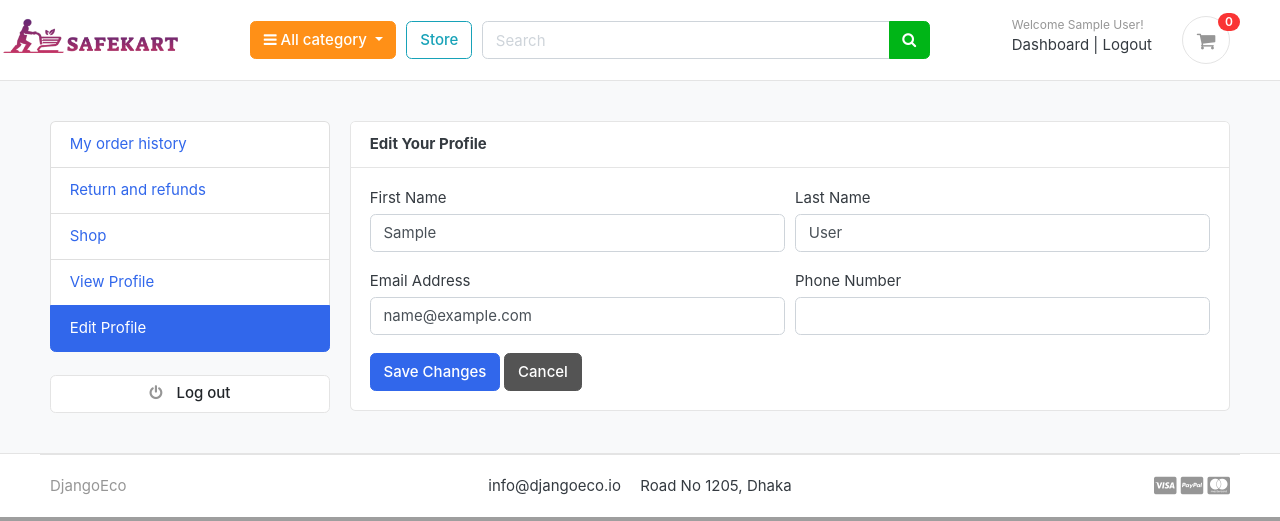
After one commit to jihadul4825/eco_project_1, a Django app: page /accounts/profile/edit/ in a window 1280 px wide. The commit adds this page. Shown: the top 521 px of the page. Run offline with Django 5.2, Linux system fonts and the light colour scheme; the visitor is signed in with stand-in values (Sample User, id 1); data comes from the database, SQL or seed files in the repository; data that the repository does not hold is empty; some libraries are stand-ins or nearby versions; some web fonts are replaced; grey boxes are pictures that could not be loaded.

Commit message:
Update profile view and add edit profile

```diff
--- a/accounts/templates/accounts/dashboard.html
+++ b/accounts/templates/accounts/dashboard.html
@@ -12,7 +12,9 @@
 			<!-- <a class="list-group-item" href="#"> Transactions </a> -->
 			<a class="list-group-item" href="#"> Return and refunds </a>
 			<a class="list-group-item" href="{% url 'store' %}">Shop</a>
-			<a href="#" class="list-group-item">View Profile</a>
+			<!-- Replace the single profile link with these two -->
+			<a class="list-group-item" href="{% url 'view_profile' %}">View Profile</a>
+			<a class="list-group-item" href="{% url 'edit_profile' %}">Edit Profile</a>
 		</ul>
 		<br>
 		<a class="btn btn-light btn-block" href="{% url 'logout' %}"> <i class="fa fa-power-off"></i> <span class="text">Log out</span> </a>
--- /dev/null
+++ b/accounts/templates/accounts/edit_profile.html
@@ -0,0 +1,79 @@
+{% extends "base.html" %}
+{% load static %}
+
+{% block content %}
+<section class="section-conten padding-y bg">
+<div class="container">
+	<div class="row">
+	<aside class="col-md-3">
+		<!--   SIDEBAR   -->
+		<ul class="list-group">
+			<a class="list-group-item" href="{% url 'dashboard' %}"> My order history </a>
+			<a class="list-group-item" href="#"> Return and refunds </a>
+			<a class="list-group-item" href="{% url 'store' %}">Shop</a>
+			<a class="list-group-item" href="{% url 'view_profile' %}">View Profile</a>
+			<a class="list-group-item active" href="{% url 'edit_profile' %}">Edit Profile</a>
+		</ul>
+		<br>
+		<a class="btn btn-light btn-block" href="{% url 'logout' %}"> <i class="fa fa-power-off"></i> <span class="text">Log out</span> </a>
+		<!--   SIDEBAR .//END   -->
+	</aside>
+	<main class="col-md-9">
+		<article class="card">
+			<header class="card-header">
+				<strong class="d-inline-block mr-3">Edit Your Profile</strong>
+			</header>
+			<div class="card-body">
+				<div class="row">
+					<div class="col-md-12">
+						<form action="{% url 'edit_profile' %}" method="POST">
+							{% csrf_token %}
+							{% if form.errors %}
+								<div class="alert alert-danger" role="alert">
+									Please correct the errors below.
+								</div>
+							{% endif %}
+							<div class="form-row">
+								<div class="form-group col-md-6">
+									<label>First Name</label>
+									{{ form.first_name }}
+									{% if form.first_name.errors %}
+										<small class="text-danger">{{ form.first_name.errors|striptags }}</small>
+									{% endif %}
+								</div>
+								<div class="form-group col-md-6">
+									<label>Last Name</label>
+									{{ form.last_name }}
+									{% if form.last_name.errors %}
+										<small class="text-danger">{{ form.last_name.errors|striptags }}</small>
+									{% endif %}
+								</div>
+							</div>
+							<div class="form-row">
+								<div class="form-group col-md-6">
+									<label>Email Address</label>
+									{{ form.email }}
+									{% if form.email.errors %}
+										<small class="text-danger">{{ form.email.errors|striptags }}</small>
+									{% endif %}
+								</div>
+								<div class="form-group col-md-6">
+									<label>Phone Number</label>
+									{{ form.phone_number }}
+									{% if form.phone_number.errors %}
+										<small class="text-danger">{{ form.phone_number.errors|striptags }}</small>
+									{% endif %}
+								</div>
+							</div>
+							<input type="submit" value="Save Changes" class="btn btn-primary">
+							<a href="{% url 'view_profile' %}" class="btn btn-secondary">Cancel</a>
+						</form>
+					</div>
+				</div>
+			</div>
+		</article>
+	</main>
+</div>
+</div>
+</section>
+{% endblock %}
--- a/accounts/urls.py
+++ b/accounts/urls.py
@@ -7,8 +7,11 @@ urlpatterns = [
     path('logout/', views.custom_logout, name='logout'),
     path('dashboard/', views.dashboard, name='dashboard'),
 
-   path('resetPassword/', views.resetPassword, name='resetPassword'),
+    path('resetPassword/', views.resetPassword, name='resetPassword'),
     path('activate/<uidb64>/<token>/', views.activate, name='activate'),
     path('forgotPassword/', views.forgotPassword, name='forgotPassword'),
     path('resetpassword_validate/<uid64>/<token>/', views.resetpassword_validate, name='resetpassword_validate'),
+
+    path('profile/', views.view_profile, name='view_profile'),
+    path('profile/edit/', views.edit_profile, name='edit_profile'),
 ]
--- a/accounts/views.py
+++ b/accounts/views.py
@@ -19,6 +19,9 @@ from django.core.mail import EmailMessage
 
 
 def register(request):
+    if request.user.is_authenticated:
+        return redirect('dashboard')
+
     if request.method == 'POST':
         form = RegistrationForm(request.POST)
         if form.is_valid():
@@ -58,6 +61,9 @@ def register(request):
 
 
 def login(request):
+    if request.user.is_authenticated:
+        return redirect('dashboard')
+
     if request.method == 'POST':
         email = request.POST['email']
         password = request.POST['password']
@@ -136,6 +142,9 @@ def custom_logout(request):
 
 
 def forgotPassword(request):   # step 1 for password reset
+    if request.user.is_authenticated:
+        return redirect('dashboard')
+
     if request.method == 'POST':
         email = request.POST['email']
         if Account.objects.filter(email=email).exists():
@@ -189,7 +198,10 @@ def forgotPassword(request):   # step 1 for password reset
 
 
 
-def resetpassword_validate(request, uid64, token):   # step 2 for password reset
+def resetpassword_validate(request, uid64, token):# step 2 for password reset
+    if request.user.is_authenticated:
+        return redirect('dashboard')
+
     try:
         uid = urlsafe_base64_decode(uid64).decode()
         user = Account._default_manager.get(pk=uid)
@@ -204,8 +216,12 @@ def resetpassword_validate(request, uid64, token):   # step 2 for password reset
         messages.error(request, 'This link has expired or is invalid.')
         return redirect('login')
 
+#if user not None then show reset password page else do nothing
 
-def resetPassword(request):   # step 3 for password reset
+def resetPassword(request):# step 3 for password reset
+    if request.user.is_authenticated:
+        return redirect('dashboard')
+
     if request.method == 'POST':
         password = request.POST['password']
         confirm_password = request.POST['confirm_password']
@@ -235,7 +251,7 @@ def resetPassword(request):   # step 3 for password reset
 
 @login_required
 def view_profile(request):
-    return render(request, 'accounts/profile.html', {'user': request.user})
+    return render(request, 'accounts/view_profile.html', {'user': request.user})
 
 
 @login_required
```
